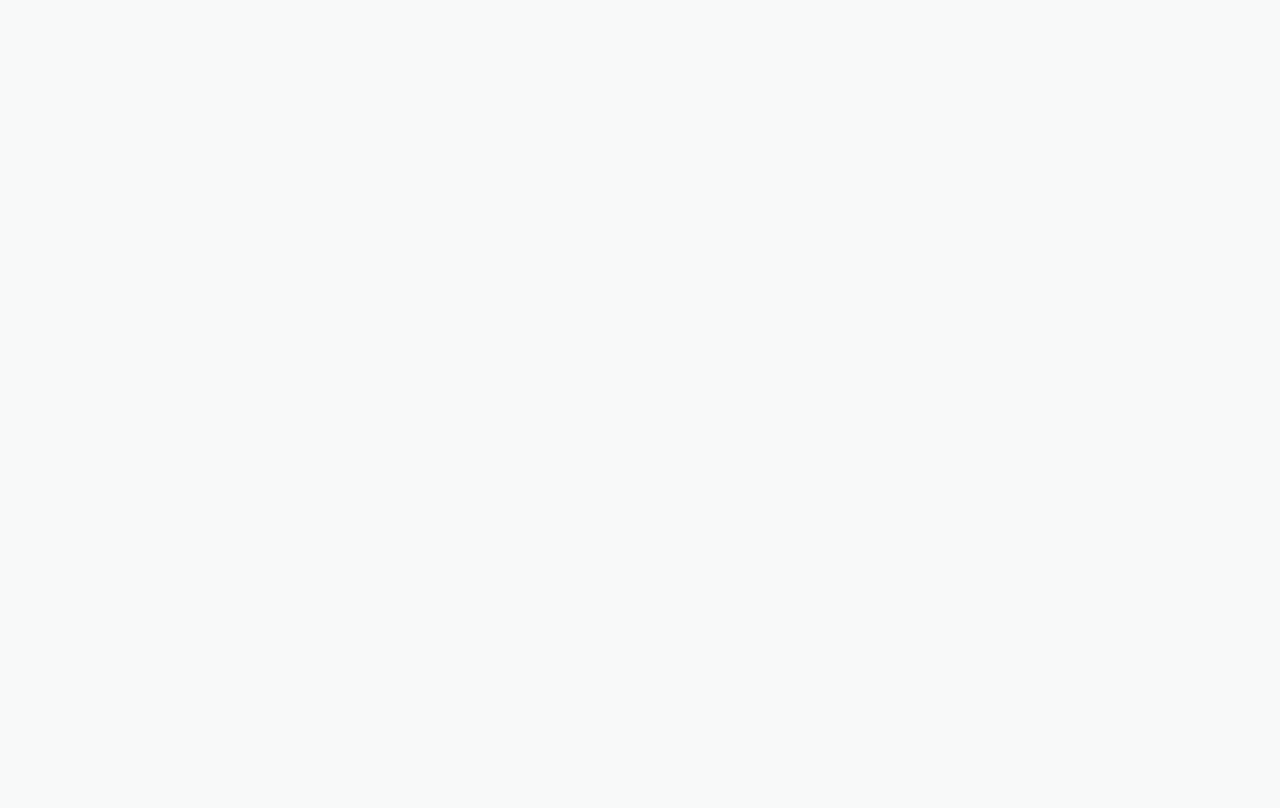
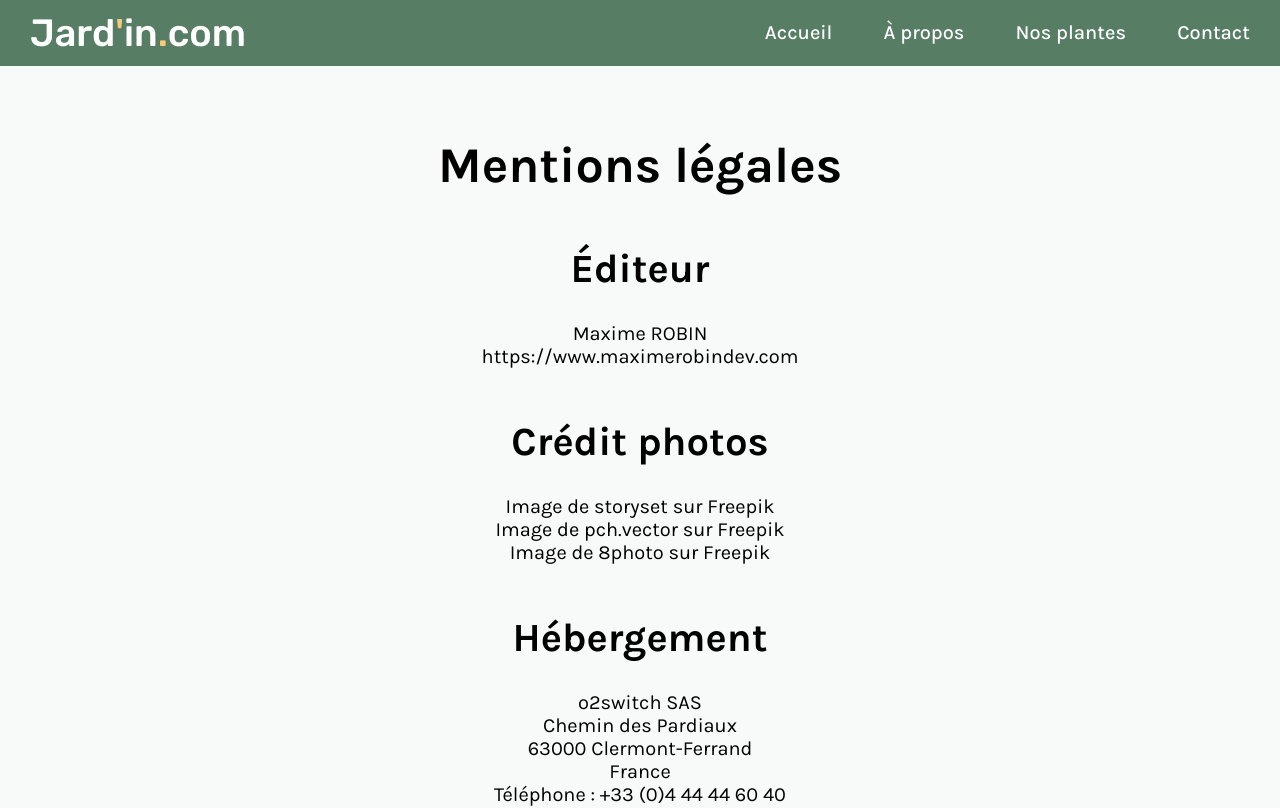
Before and after one commit to robinmaxime/projet-jardin, a React (Create React App) app: page /legal in a window 1280 px wide. Before the commit this address had no page. Shown: the top 808 px of the page. Built offline with nearby package versions, Linux system fonts and the light colour scheme.

Commit message:
Création de la page Legal

```diff
--- /dev/null
+++ b/src/Pages/Legal/index.jsx
@@ -0,0 +1,45 @@
+import { Link } from "react-router-dom";
+
+/**
+ * Composant affichant la page "mentions légales"
+ * @returns JSX.element
+ */
+function Legal() {
+   return (
+      <main className="legal page-container">
+         <h1>Mentions légales</h1>
+         <h2 className="legal__subtitle">Éditeur</h2>
+         <p>Maxime ROBIN</p>
+         <p>
+            <Link to="https://www.maximerobindev.com">https://www.maximerobindev.com</Link>
+         </p>
+         <h2 className="legal__subtitle">Crédit photos</h2>
+         <p>
+            <a href="https://fr.freepik.com/vecteurs-libre/illustration-concept-campagne-e-mail_7472011.htm#query=contact&position=18&from_view=search&track=sph&uuid=bb4e2eb1-caa2-4343-b168-e3b452fa4d34">
+               Image de storyset
+            </a>{" "}
+            sur Freepik
+         </p>
+         <p>
+            <a href="https://fr.freepik.com/photos-gratuite/heureuse-femme-travaillant-dans-jardin-cultiver-plantes-pots-couper-branches-secateur-concept-travail-jardinage_11622880.htm#query=jardinerie&position=11&from_view=search&track=sph&uuid=26a45956-f310-42fb-b5e7-e0bb449afca8">
+               Image de pch.vector
+            </a>{" "}
+            sur Freepik
+         </p>
+         <p>
+            <a href="https://fr.freepik.com/photos-gratuite/concept-reussite-commerciale-vue-dessus-table-bois-mains-protegeant-figures-bois-personnes_9426580.htm#query=collegue&position=0&from_view=search&track=sph&uuid=974d50d4-4098-46d9-a854-04d32414b318">
+               Image de 8photo
+            </a>{" "}
+            sur Freepik
+         </p>
+         <h2 className="legal__subtitle">Hébergement</h2>
+         <p>o2switch SAS</p>
+         <p>Chemin des Pardiaux</p>
+         <p>63000 Clermont-Ferrand</p>
+         <p>France</p>
+         <p>Téléphone : +33 (0)4 44 44 60 40</p>
+      </main>
+   );
+}
+
+export default Legal;
--- a/src/router.jsx
+++ b/src/router.jsx
@@ -4,6 +4,7 @@ import Home from "./Pages/Home";
 import About from "./Pages/About";
 import Gallery from "./Pages/Gallery";
 import Contact from "./Pages/Contact";
+import Legal from "./Pages/Legal";
 
 function Router() {
    return (
@@ -14,6 +15,7 @@ function Router() {
                <Route path="/about" element={<About />}></Route>
                <Route path="/plants" element={<Gallery />}></Route>
                <Route path="/contact" element={<Contact />}></Route>
+               <Route path="/legal" element={<Legal />}></Route>
             </Route>
          </Routes>
       </BrowserRouter>
--- a/src/scss/main.scss
+++ b/src/scss/main.scss
@@ -14,3 +14,4 @@
 @import "./pages/about";
 @import "./pages/gallery";
 @import "./pages/contact";
+@import "./pages/legal";
--- /dev/null
+++ b/src/scss/pages/_legal.scss
@@ -0,0 +1,7 @@
+.legal {
+   text-align: center;
+
+   &__subtitle {
+      margin-top: 50px;
+   }
+}
```
